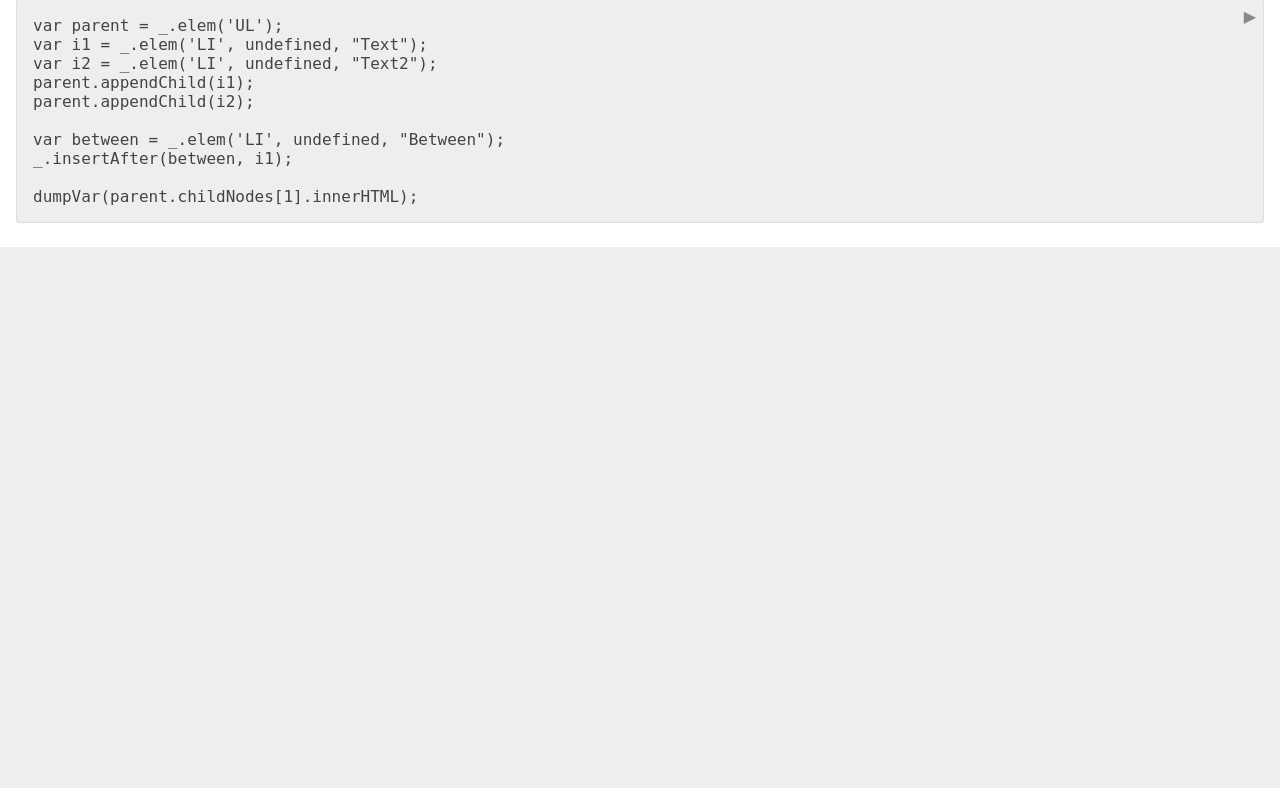
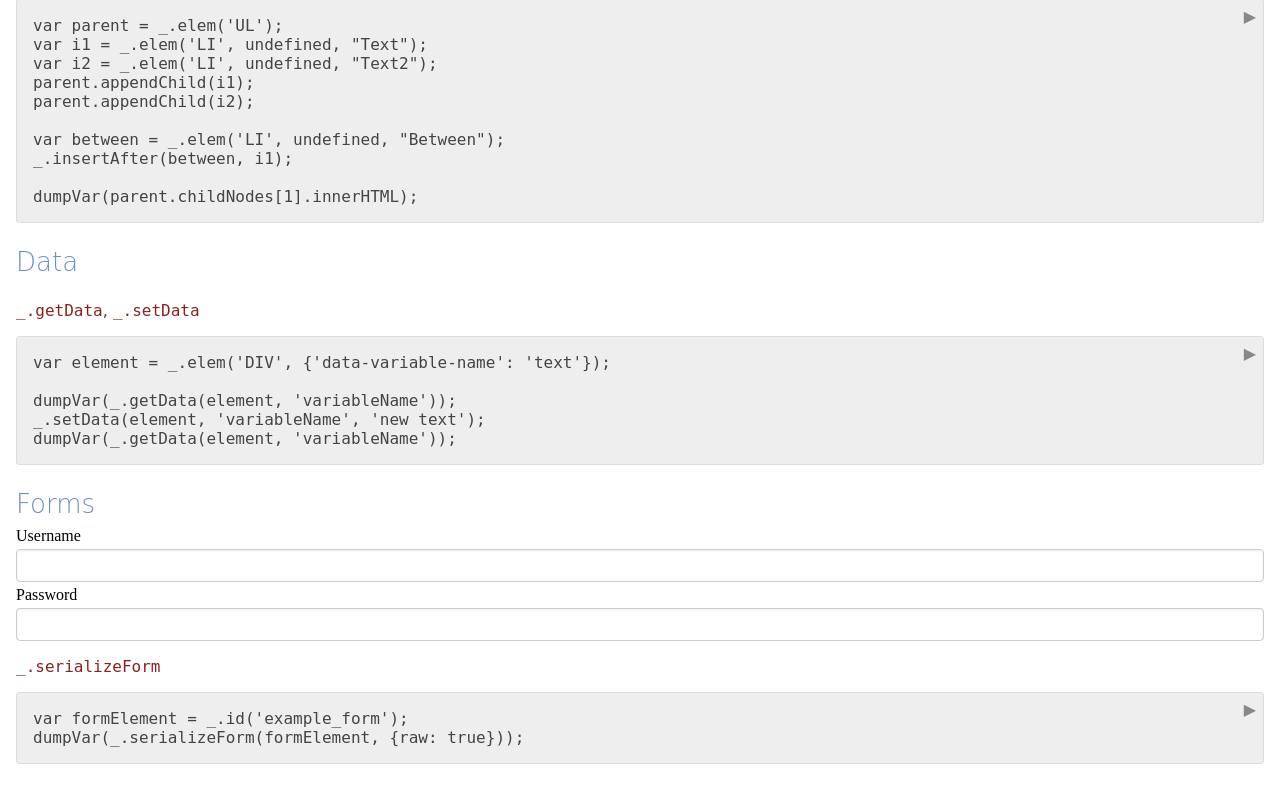
Before and after one commit to mireq/django-ajax-utils, a Django app: template sample_project/templates/utils.html in a window 1280 px wide. Shown: the part 4369-5157 px from the top of the page. Before the commit the page ends 4616 px from the top, so only its background shows below. Run offline with Django 3.2, Linux system fonts and the light colour scheme; the template is opened without the code that fills it, so the values that code supplies are empty.

Commit message:
Added forms utility functions

```diff
--- a/django_ajax_utils/static/django_ajax_utils/js/utils.js
+++ b/django_ajax_utils/static/django_ajax_utils/js/utils.js
@@ -455,4 +455,325 @@ window._utils.elem = elem;
 window._utils.insertAfter = insertAfter;
 
 
+// data
+var getData, setData;
+if (el.dataset === undefined) {
+	var generateDataName = function(name) {
+		return name.replace(/([A-Z])/g, '-$1').toLowerCase();
+	};
+
+	getData = function(element, name) {
+		return element.getAttribute('data-' + generateDataName(name));
+	};
+
+	setData = function(element, name, value) {
+		element.setAttribute('data-' + generateDataName(name), value);
+	};
+}
+else {
+	getData = function(element, name) {
+		return element.dataset[name];
+	};
+
+	setData = function(element, name, value) {
+		element.dataset[name] = value;
+	};
+}
+
+_utils.getData = getData;
+_utils.setData = setData;
+
+
+// resize listener
+
+var resizeListenerElements = [];
+var resizeListenerData = [];
+var resizeListenerTimer;
+
+var checkResize = function() {
+	for (var i = 0, leni = resizeListenerElements.length; i < leni; i++) {
+		var element = resizeListenerElements[i];
+		var lastSize = resizeListenerData[i].lastSize;
+		var newWidth = element.offsetWidth;
+		var newHeight = element.offsetHeight;
+		if (lastSize === undefined || lastSize[0] != newWidth || lastSize[1] != newHeight) {
+			triggerEvent(element, 'resized', [newWidth, newHeight]);
+		}
+		lastSize = [newWidth, newHeight];
+		resizeListenerData[i].lastSize = lastSize;
+	}
+};
+
+bindEvent(window, 'resize', checkResize);
+
+function ResizeListener(element) {
+	if (resizeListenerTimer === undefined) {
+		resizeListenerTimer = setInterval(checkResize, 250);
+	}
+
+	resizeListenerElements.push(element);
+	resizeListenerData.push({});
+
+	this.cancel = function() {
+		var idx = resizeListenerElements.indexOf(element);
+		if (idx > -1) {
+			resizeListenerElements.splice(idx, 1);
+			resizeListenerData.splice(idx, 1);
+		}
+		if (resizeListenerElements.length === 0 && resizeListenerTimer) {
+			clearInterval(resizeListenerTimer);
+			resizeListenerTimer = undefined;
+		}
+	};
+}
+
+var getViewportSize = function() {
+	var w = window;
+	var d = document;
+	var e = d.documentElement;
+	var g = d.getElementsByTagName('body')[0];
+	var x = w.innerWidth || e.clientWidth || g.clientWidth;
+	var y = w.innerHeight|| e.clientHeight|| g.clientHeight;
+	return [x, y];
+};
+
+
+window._utils.ResizeListener = ResizeListener;
+window._utils.getViewportSize = getViewportSize;
+
+
+// scroll
+var findVerticalPos = function(element) {
+	var curtop = 0;
+	do {
+		curtop += element.offsetTop || 0;
+		element = element.offsetParent;
+	} while(element);
+	return curtop;
+};
+
+var scrollToElement = function(element) {
+	if (window.scroll) {
+		var posOffset = 0;
+		if (window.innerHeight !== undefined) {
+			posOffset = window.innerHeight / 2;
+		}
+		window.scroll(0, Math.max(window.findVerticalPos(element) - posOffset, 0));
+	}
+};
+
+var getScroll = function(){
+	if(window.pageYOffset !== undefined){
+		return [pageXOffset, pageYOffset];
+	}
+	else {
+		var sx, sy;
+		var d = document.documentElement;
+		var b = document.body;
+		sx = d.scrollLeft || b.scrollLeft || 0;
+		sy = d.scrollTop || b.scrollTop || 0;
+		return [sx, sy];
+	}
+};
+
+window._utils.findVerticalPos = findVerticalPos;
+window._utils.scrollToElement = scrollToElement;
+window._utils.getScroll = getScroll;
+
+
+// debounce
+var debounce = function(fn, delay) {
+	var timer = null;
+	return function () {
+		var context = this, args = arguments;
+		clearTimeout(timer);
+		timer = setTimeout(function () {
+			fn.apply(context, args);
+		}, delay);
+	};
+};
+
+window._utils.debounce = debounce;
+
+
+// script loader
+
+var loaderJs = (function () {
+	var head = document.getElementsByTagName('head')[0];
+	var loadedPaths = [];
+	var registeredPaths = [];
+	var waitingCallbacks = [];
+
+	var scriptIsReady = function(state) {
+		return (state === 'loaded' || state === 'complete' || state === 'uninitialized' || !state);
+	};
+
+	var fireCallbacks = function() {
+		var firedCallbacks = [];
+		forEach(waitingCallbacks, function(callback, i) {
+			var fn = callback[0];
+			var paths = callback[1];
+			if (every(paths, function(path) { return loadedPaths.indexOf(path) !== -1; })) {
+				firedCallbacks.push(i);
+				fn();
+			}
+		});
+		firedCallbacks.reverse();
+		for (var i = 0; i < firedCallbacks.length; ++i) {
+			waitingCallbacks.splice(firedCallbacks[i], 1);
+		}
+	};
+
+	return function(paths, callback) {
+		var missingPaths = [];
+
+		forEach(paths, function(path) {
+			if (registeredPaths.indexOf(path) === -1) {
+				missingPaths.push(path);
+				registeredPaths.push(path);
+			}
+		});
+
+		waitingCallbacks.push([callback, paths]);
+
+		forEach(missingPaths, function(path) {
+			var script = document.createElement('SCRIPT');
+			script.src = path;
+			script.onreadystatechange = script.onload = function(path) {
+				return function() {
+					if (scriptIsReady(script.readyState)) {
+						loadedPaths.push(path);
+						setTimeout(fireCallbacks, 0);
+					}
+				};
+			}(path);
+			head.appendChild(script);
+		});
+
+		setTimeout(fireCallbacks, 0);
+	};
 }());
+
+window._utils.loaderJs = loaderJs;
+
+var execEmbeddedScripts = function(element) {
+	var flatNodesList = [];
+	var flatNodes = function(root) {
+		flatNodesList.push(root);
+		if (root.childNodes) {
+			forEach(root.childNodes, flatNodes);
+		}
+	};
+	flatNodes(element);
+
+	forEach(flatNodesList, function(element) {
+		if (element.nodeName && element.nodeName.toUpperCase() === 'SCRIPT') {
+			var type = element.getAttribute('type');
+			if (!type || type.toLowerCase() === 'text/javascript') {
+				var scriptData = (element.text || element.textContent || element.innerHTML || "" );
+				eval(scriptData); // jshint ignore:line
+			}
+		}
+	});
+};
+
+window._utils.execEmbeddedScripts = execEmbeddedScripts;
+
+
+// forms
+
+var serializeForm = function(formElement, options) {
+	var q = [];
+	var o = {raw: false};
+	if (options) {
+		for (var k in options) { if (options.hasOwnProperty(k)) o[k] = options[k]; }
+	}
+	var raw = o.raw;
+	var addParameter;
+	if (raw) {
+		addParameter = function(name, value) {
+			q.push([name, value]);
+		};
+	}
+	else {
+		addParameter = function(name, value) {
+			q.push(name + '=' + encodeURIComponent(value));
+		};
+	}
+
+	var elements = formElement.elements;
+	_utils.forEach(elements, function(element) {
+		if (element.name === '' || element.disabled) {
+			return;
+		}
+
+		switch (element.nodeName.toLowerCase()) {
+			case 'input':
+				switch (element.type) {
+					case 'text':
+					case 'hidden':
+					case 'password':
+					case 'button':
+					case 'number':
+					case 'email':
+						addParameter(element.name, element.value);
+						break;
+					case 'checkbox':
+					case 'radio':
+						if (element.checked) {
+							addParameter(element.name, element.value);
+						}
+						break;
+					case 'file':
+					case 'reset':
+					case 'submit':
+						break;
+				}
+				break;
+			case 'textarea':
+				addParameter(element.name, element.value);
+				break;
+			case 'select':
+				switch (element.type) {
+					case 'select-one':
+						addParameter(element.name, element.value);
+						break;
+					case 'select-multiple':
+						_utils.forEach(formElement.options, function(option) {
+							if (option.selected) {
+								addParameter(element.name, option.value);
+							}
+						});
+						break;
+				}
+				break;
+			case 'button':
+				break;
+		}
+	});
+
+	if (raw) {
+		return q;
+	}
+	else {
+		return q.join('&');
+	}
+};
+
+var getUrlParameterByName = function(name, url) {
+	var location = url || window.location;
+	var nameReg = nameReg.replace(/[\[]/, "\\[").replace(/[\]]/, "\\]");
+	var regex = new RegExp("[\\?&]" + nameReg + "=([^&#]*)");
+	var results = regex.exec(location);
+	return results === null ? null : decodeURIComponent(results[1].replace(/\+/g, " "));
+};
+
+window._utils.serializeForm = serializeForm;
+window._utils.getUrlParameterByName = getUrlParameterByName;
+
+
+if (!Function.prototype.bind) {
+	Function.prototype.bind=function(b){if(typeof this!=="function"){throw new TypeError("Function.prototype.bind - what is trying to be bound is not callable");}function c(){}var a=[].slice,f=a.call(arguments,1),e=this,d=function(){return e.apply(this instanceof c?this:b||window,f.concat(a.call(arguments)));};c.prototype=this.prototype;d.prototype=new c();return d;}; // jshint ignore:line
+}
+
+}());
--- a/sample_project/static/css/style.css
+++ b/sample_project/static/css/style.css
@@ -56,6 +56,38 @@ hr {
 	border: none;
 }
 
+input[type="text"],
+select,
+textarea {
+	padding: 8px 10px;
+	display: block;
+	border: 1px solid #ccc;
+	box-shadow: inset 0 1px 3px #eee;
+	border-radius: 4px;
+	vertical-align: middle;
+	box-sizing: border-box;
+	margin: 4px 0;
+	box-sizing: border-box;
+	width: 100%;
+}
+
+input[type="text"]:focus,
+select:focus,
+textarea:focus {
+	outline: 0;
+	border-color: #129FEA;
+}
+
+label {
+	margin: 8px 0 3px;
+}
+
+fieldset {
+	margin: 0;
+	padding: 5px 0 12px;
+	border: 0;
+}
+
 pre {
 	background: #eee;
 	border: 1px solid #ddd;
--- a/sample_project/templates/utils.html
+++ b/sample_project/templates/utils.html
@@ -247,4 +247,36 @@ _.insertAfter(between, i1);
 dumpVar(parent.childNodes[1].innerHTML);
 </pre>
 
+<h2>Data</h2>
+
+<p><code>_.getData</code>, <code>_.setData</code></p>
+
+<pre class="run">
+var element = _.elem('DIV', {'data-variable-name': 'text'});
+
+dumpVar(_.getData(element, 'variableName'));
+_.setData(element, 'variableName', 'new text');
+dumpVar(_.getData(element, 'variableName'));
+</pre>
+
+<h2>Forms</h2>
+
+<form id="example_form" action="#">
+	<div class="formrow">
+		<label for="id_username">Username</label>
+		<input id="id_usernamee" type="text" name="username" />
+	</div>
+	<div class="formrow">
+		<label for="id_password">Password</label>
+		<input id="id_passworde" type="text" name="password" />
+	</div>
+</form>
+
+<p><code>_.serializeForm</code></p>
+
+<pre class="run">
+var formElement = _.id('example_form');
+dumpVar(_.serializeForm(formElement, {raw: true}));
+</pre>
+
 {% endblock %}
```
